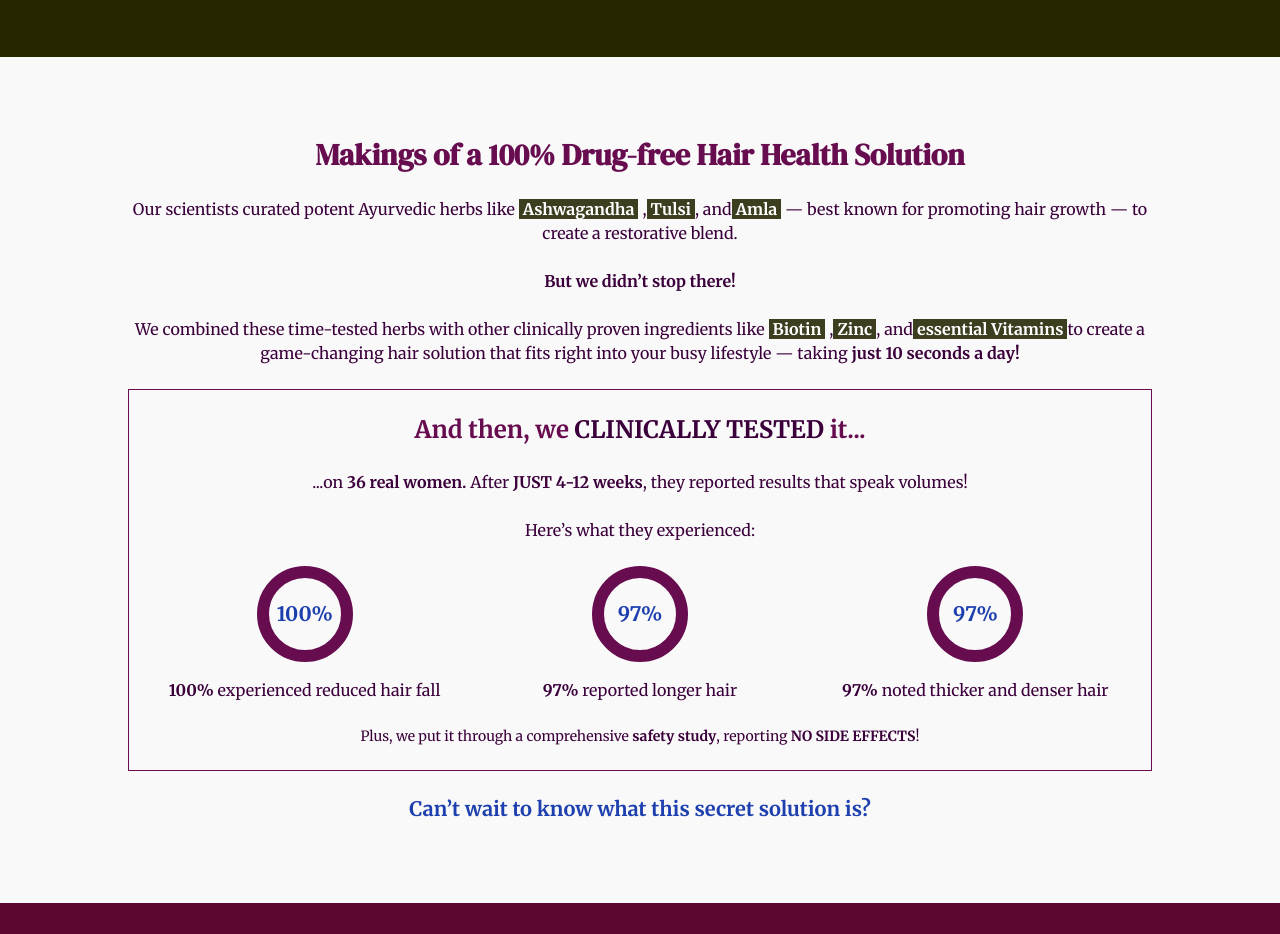
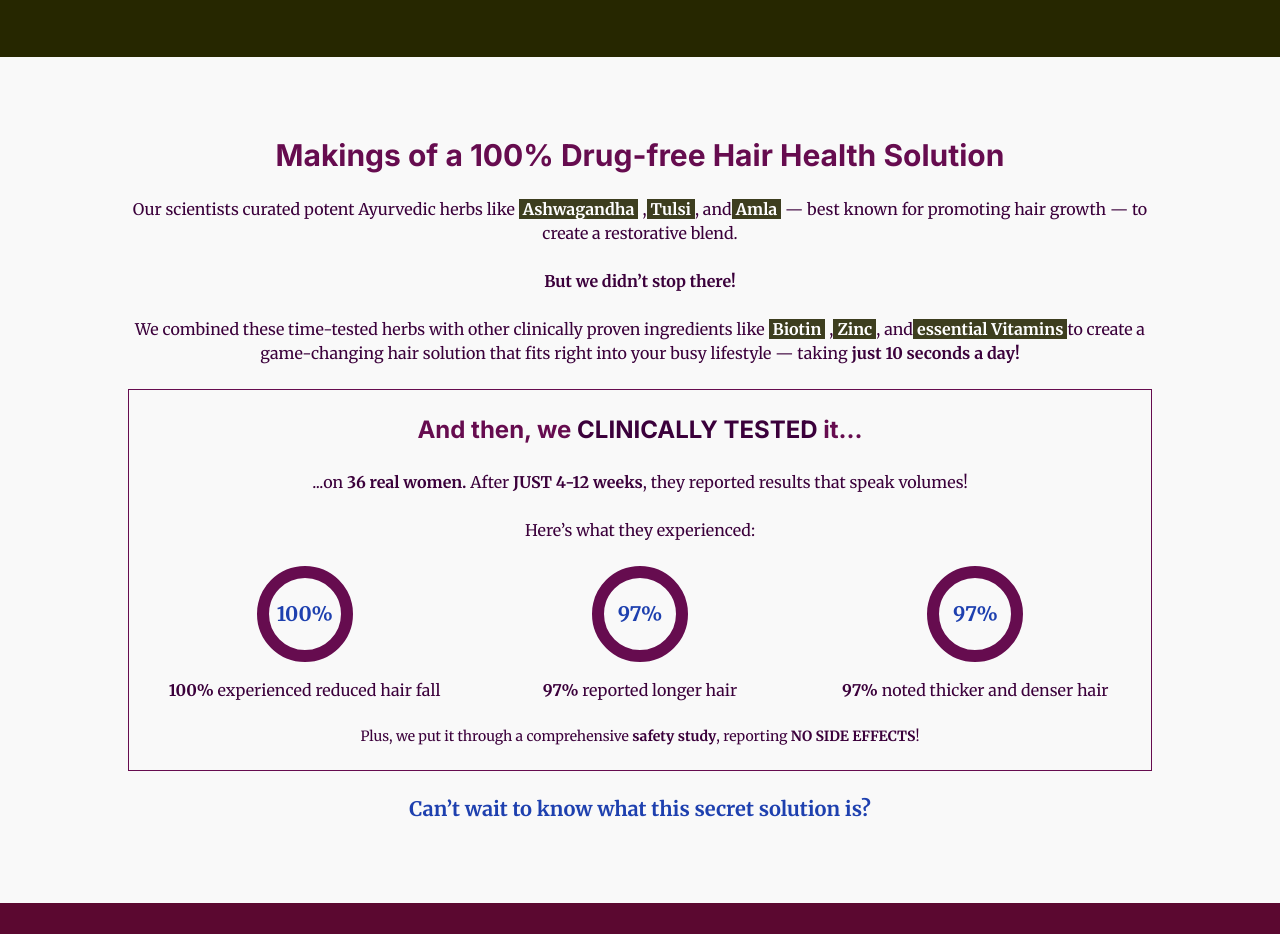
Before and after one commit to BidyutTLS/NnM-NLP11_New_page, a Next.js app: page / in a window 1280 px wide. Shown: the part 2700-3634 px from the top of the page. Built offline with nearby package versions, Linux system fonts and the light colour scheme.

Commit message:
Update HairHealthClinicalSection.js

```diff
--- a/components/HairHealthClinicalSection.js
+++ b/components/HairHealthClinicalSection.js
@@ -8,7 +8,7 @@ export default function HairHealthClinicalSection() {
       <div className="max-w-5xl mx-auto text-center space-y-6">
 
         {/* Header */}
-        <h2 className="text-2xl md:text-3xl font-dmserif font-bold text-[#660c4f]">
+        <h2 className="text-2xl md:text-3xl font-inter font-bold text-[#660c4f]">
           Makings of a 100% Drug-free Hair Health Solution
         </h2>
         <p>
@@ -31,7 +31,7 @@ export default function HairHealthClinicalSection() {
 
         {/* Clinical Study Box */}
         <div className="border border-[#660c4f] p-6 mt-10 space-y-6">
-          <h3 className="text-xl md:text-2xl font-bold text-[#660c4f]">
+          <h3 className="text-xl md:text-2xl font-bold font-inter text-[#660c4f]">
             And then, we <span className="text-[#3b003b]">CLINICALLY TESTED</span> it...
           </h3>
           <p>
```
